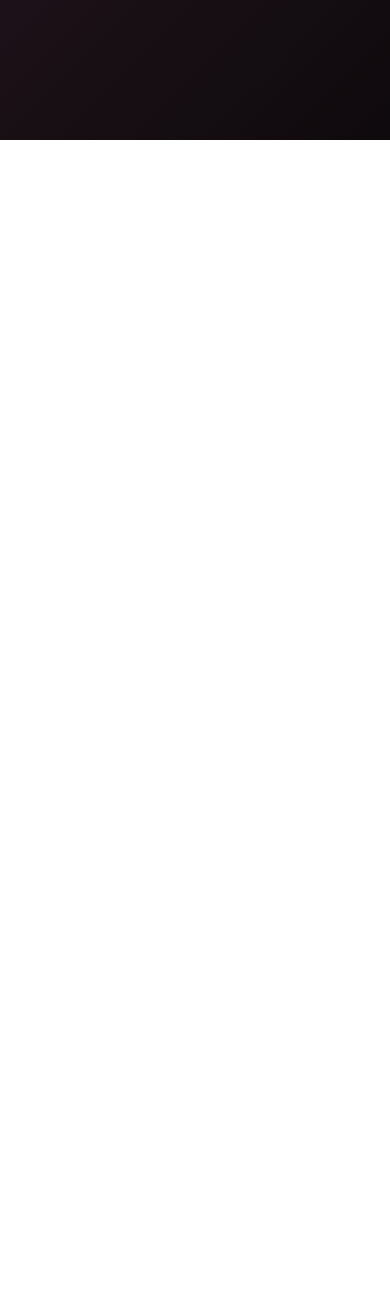
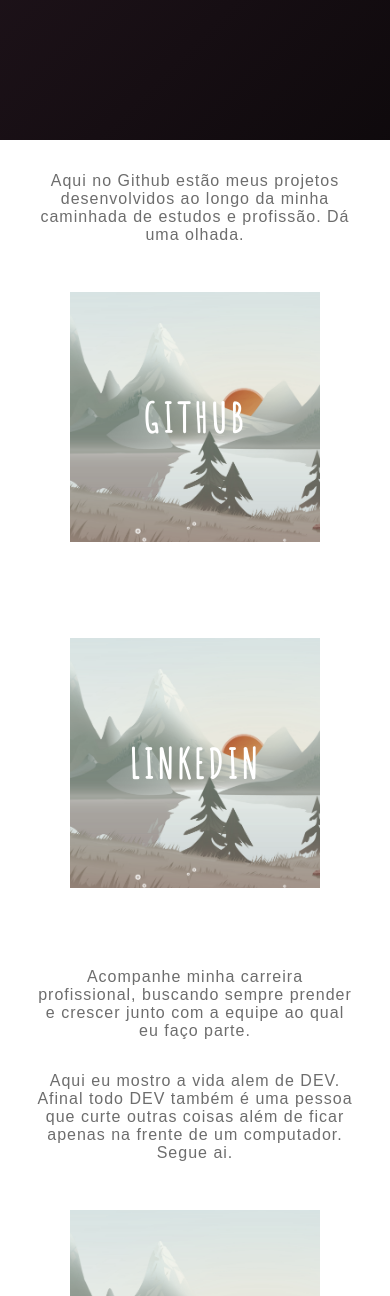
Before and after one commit to yuribuenooo/Portfolio, a plain HTML site: page index.html in a window 390 px wide. Shown: the part 704-2000 px from the top of the page. Before the commit the page ends 844 px from the top, so only its background shows below. Drawn offline with Linux system fonts and the light colour scheme.

Commit message:
Termino do Portifólio, inserindo cards e deixando responsivo

```diff
--- a/estilo/estilo.css
+++ b/estilo/estilo.css
@@ -193,3 +193,146 @@ a:hover {
   visibility: visible;
   opacity: 1;
 }
+
+/*Card*/
+
+.container {
+  width: 100%;
+  height: auto;
+  display: flex;
+  flex-direction: column;
+  justify-content: space-evenly;
+  align-items: center;
+  margin: 3rem 0;
+}
+
+.card-container {
+  display: flex;
+  align-items: center;
+  justify-content: space-evenly;
+  width: 90%;
+}
+
+.card {
+  height: 300px;
+  width: 400px;
+  margin: 3rem 0;
+  background-image: url(/assets/Finnley\ landscape.jpg);
+  background-repeat: no-repeat;
+  background-size: cover;
+  display: flex;
+  justify-content: center;
+  align-items: center;
+  filter: grayscale(0.5);
+  color: #ffffff;
+  cursor: pointer;
+  transition: 0.3;
+}
+
+.card-text {
+  width: 40%;
+  font-family: sans-serif;
+  letter-spacing: 1px;
+  color: #6d6d6d;
+}
+
+.card-wrapper {
+  text-align: center;
+  display: flex;
+  flex-direction: column;
+  justify-content: center;
+  align-items: center;
+  position: relative;
+}
+
+.card-wrapper::before {
+  content: "";
+  position: absolute;
+  height: 100px;
+  width: 100px;
+  display: block;
+  border: 1px solid #ffffff;
+  opacity: 0;
+  transition: 0.3s;
+}
+
+.card-wrapper h2 {
+  font-size: 40px;
+  text-transform: uppercase;
+  letter-spacing: 4px;
+  margin: 0;
+  transition: 0.3s;
+}
+
+.card-wrapper p {
+  font-size: 0;
+  visibility: hidden;
+  opacity: 0;
+  font-weight: bold;
+  text-transform: uppercase;
+  transition: 0.3s;
+}
+
+.card:hover {
+  filter: unset;
+}
+
+.card:hover > .card-wrapper::before {
+  opacity: 1;
+  width: 350px;
+  height: 250px;
+}
+
+.card:hover > .card-wrapper p {
+  font-size: 14px;
+  opacity: 1;
+  visibility: visible;
+}
+
+.footer {
+  width: 100%;
+  height: 100px;
+  display: flex;
+  justify-content: center;
+  align-items: center;
+  background-color: #8b0000;
+  text-align: center;
+}
+
+/*Responsivo*/
+
+@media (max-width: 800px) {
+  .social-media {
+    display: flex;
+    flex-direction: column;
+  }
+
+  .container {
+    margin-top: 0;
+  }
+
+  .card-container {
+    flex-direction: column;
+  }
+
+  .container .card-container.trace:nth-child(1),
+  .container .card-container.trace:nth-child(3) {
+    flex-direction: column-reverse;
+  }
+
+  .card {
+    height: 250px;
+    width: 250px;
+  }
+
+  .card-text {
+    width: 90%;
+    margin-top: 2rem;
+    text-align: center;
+  }
+
+  .card:hover > .card-wrapper::before {
+    height: 190px;
+    width: 190px;
+  }
+}
--- a/index.html
+++ b/index.html
@@ -5,7 +5,7 @@
     <meta http-equiv="X-UA-Compatible" content="IE=edge" />
     <meta name="viewport" content="width=device-width, initial-scale=1.0" />
     <title>Portifolio</title>
-    <link rel="stylesheet" href="/estilo/estilo.css">
+    <link rel="stylesheet" href="/estilo/estilo.css" />
   </head>
   <body>
     <header class="header-wrapper">
@@ -38,9 +38,52 @@
       <h1>Yuri Bueno</h1>
       <h2>Estudando para Full-Stack Develloper</h2>
       <div class="social-media">
-        <a href="#">Linkedin</a>
-        <a href="#">Github</a>
+        <a href=https://www.linkedin.com/in/yuri-buenoo target="_blank">Linkedin</a>
+        <a href="https://github.com/yuribuenooo" target="_blank"">Github</a>
       </div>
     </header>
+    <main class="container">
+      <div class="card-container">
+        <div class="card-text">
+          Aqui no Github estão meus projetos desenvolvidos ao longo da minha
+          caminhada de estudos e profissão. Dá uma olhada.
+        </div>
+        <div class="card">
+          <div class="card-wrapper">
+            <h2>Github</h2>
+            <p>Veja meus projetos</p>
+          </div>
+        </div>
+      </div>
+      <div class="card-container">
+        <div class="card">
+          <div class="card-wrapper">
+            <h2>Linkedin</h2>
+            <p>Acompanhe minha carreira</p>
+          </div>
+        </div>
+        <div class="card-text">
+          Acompanhe minha carreira profissional, buscando sempre prender e
+          crescer junto com a equipe ao qual eu faço parte.
+        </div>
+      </div>
+      <div class="card-container">
+        <div class="card-text">
+          Aqui eu mostro a vida alem de DEV. Afinal todo DEV também é uma pessoa que curte
+          outras coisas além de ficar apenas na frente de um computador. Segue
+          ai.
+        </div>
+        <div class="card">
+          <div class="card-wrapper">
+            <h2>Instagram</h2>
+            <p>Meu dia a dia</p>
+          </div>
+        </div>
+      </div>
+    </main>
+    <footer class="footer">
+      Feito por Yuri Bueno <br />
+      2022
+    </footer>
   </body>
 </html>
```
Also changed, not shown: assets/Finnley landscape.jpg (added). Lines whose indentation alone changed are shown as unchanged.
